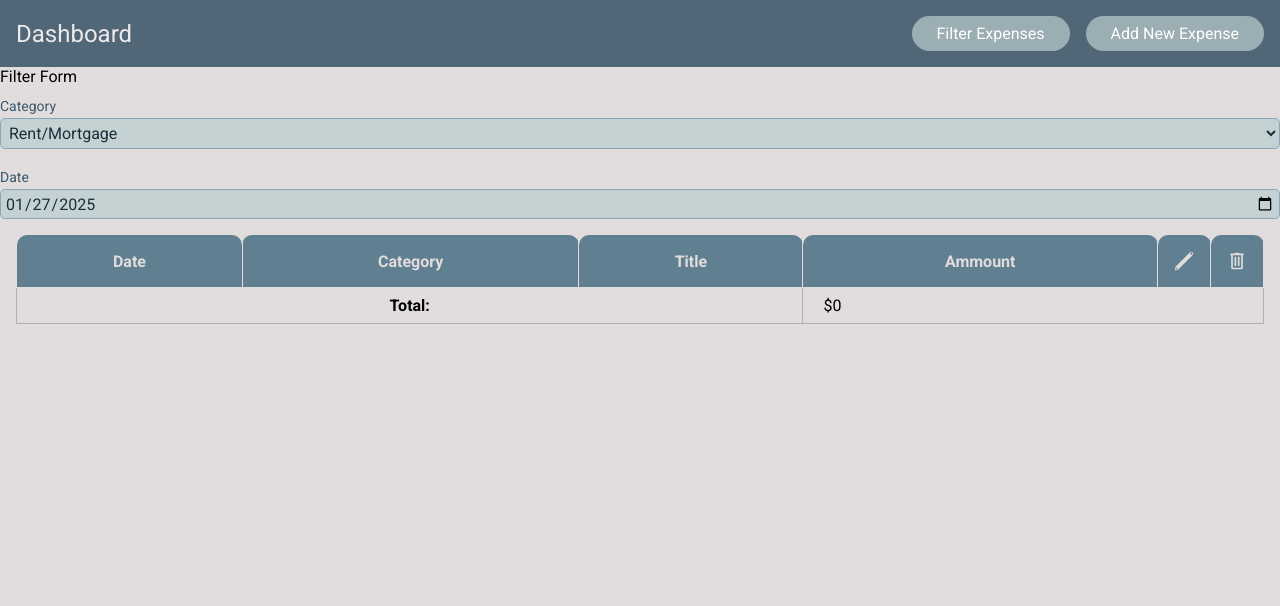
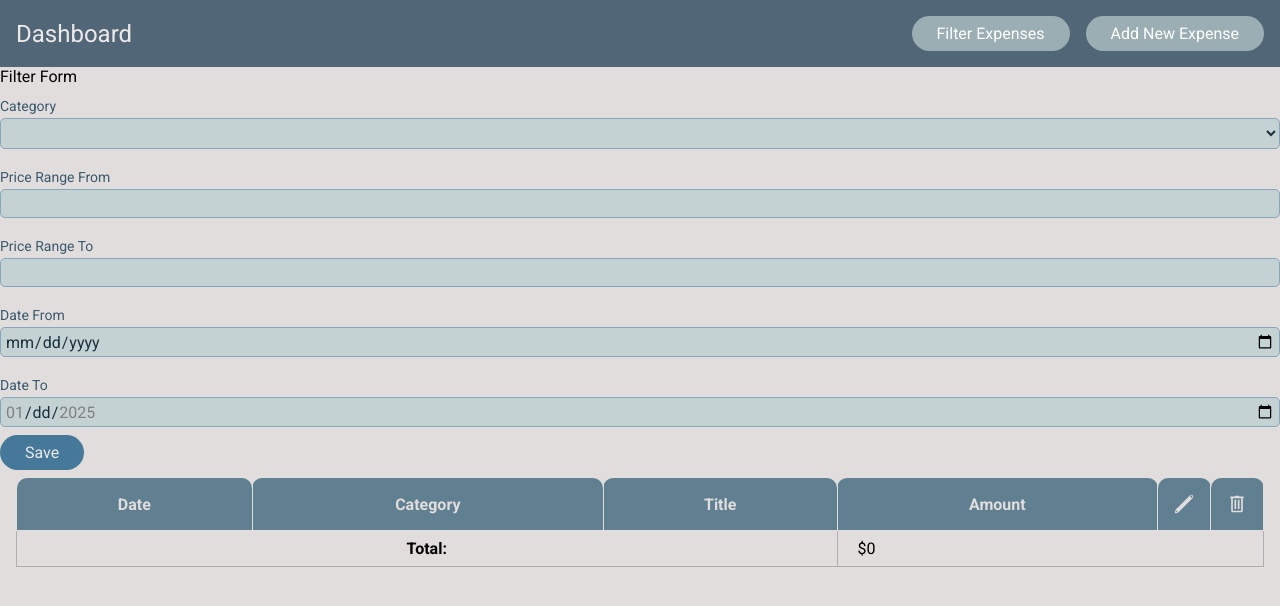
Before and after one commit to MariaZebroff/expense-app, a React (Vite) app: page / in a window 1280 px wide. Shown: the top 606 px of the page. Built offline with nearby package versions, Linux system fonts and the light colour scheme.

Commit message:
filter basic logic implemented

```diff
--- a/src/App.tsx
+++ b/src/App.tsx
@@ -14,6 +14,7 @@ import './App.css'
 
 function App() {
   const [expenseCollection, setExpenseCollection] = useState<expenseCollection[]>([]);
+  const [filteredExpenses, setFilteredExpenses] = useState<expenseCollection[]>([]);
   const [editedExpense, setEditedExpense] = useState<expenseCollection>();
   const [isOpened, setIsOpened] = useState<boolean>(false);
   const [isFilterOpened, setIsFilterOpened] = useState<boolean>(false);
@@ -63,6 +64,10 @@ function App() {
     setExpenseCollection(updatedArray);
   }
 
+  const handleExpenseFilter = (filteredExpenses:expenseCollection[]) =>{
+    setFilteredExpenses(filteredExpenses);
+  }
+
   const handleExpenseEdit=(id:string)=>{
 
     setIsOpened(true);
@@ -74,9 +79,9 @@ function App() {
   return (
     <>
         <Nav openFormHandle={onFormOpen} openFilterFormHandle ={onFilterOpen}/>
-        <FilterForm />
+        <FilterForm allExpenses={expenseCollection} onExpenseFilter = {handleExpenseFilter}/>
         <ExpenseForm editedExpense = {editedExpense} handleEditExpense={handleExpEditSubmit} handleSubmitForm = {handleExpSubmit} isOpened={isOpened} onFormClose={onFormClose}/>
-        <ExpenseTable data={expenseCollection} onExpenseDelete={handleExpenseDelete} onExpenseEdit={handleExpenseEdit}/>
+        <ExpenseTable data={filteredExpenses} onExpenseDelete={handleExpenseDelete} onExpenseEdit={handleExpenseEdit}/>
     </>
   )
 }
--- a/src/components/CategorySelector.tsx
+++ b/src/components/CategorySelector.tsx
@@ -12,6 +12,7 @@ const CategorySelector = ({category, onCategorySet}:CategoryProps) =>{
 return (<div className=" py-2 flex flex-col">
     <label htmlFor="category" className="block text-sm/6 font-small input-label">Category</label>
             <select value={category} onChange={handleSelect} name="category" id="category" className = "block min-w-0 grow p-1  focus:outline-none input-field">
+            <option value="default"></option>
             <optgroup label="housing">
                 <option value="rent">Rent/Mortgage</option>
                 <option value="utilities">Utilities (Electricity, Water, Gas)</option>
--- a/src/components/DisplayNewExpenseCard.tsx
+++ b/src/components/DisplayNewExpenseCard.tsx
@@ -6,15 +6,15 @@ import ExpList from '../types/ExpList'
 interface DisplayNewExpenseCardProps {
     dateCurrent: string;
     data: ExpList[];
-    onExpenseDelete: (arg:string)=>void
+    onExpenseDelete: (arg: string) => void
 }
-const DisplayNewExpenseCard = ({dateCurrent, data, onExpenseDelete}:DisplayNewExpenseCardProps)=>{
+const DisplayNewExpenseCard = ({ dateCurrent, data, onExpenseDelete }: DisplayNewExpenseCardProps) => {
 
     return (
         <div className="py-7 pl-7 w-100">
             <div className="display-card-wrapper flex flex-col">
                 <ul className="grow p-4">
-                    {data.map(exp=> <li className="flex justify-between items-center py-1 mt-1" key={exp.id}><p><span className="mr-2">{exp.category}</span><span className="mr-2"> - </span>${exp.ammount}</p> <Button size="sm" handleClick={()=>{onExpenseDelete(exp.id)}}  text="-" btntype="button" mode="light"/></li>)}
+                    {data.map(exp => <li className="flex justify-between items-center py-1 mt-1" key={exp.id}><p><span className="mr-2">{exp.category}</span><span className="mr-2"> - </span>${exp.amount}</p> <Button size="sm" handleClick={() => { onExpenseDelete(exp.id) }} text="-" btntype="button" mode="light" /></li>)}
                 </ul>
                 <p className="px-4 justify-self-end"><span>Date: </span>{dateCurrent}</p>
             </div>
--- a/src/components/ExpenseForm.tsx
+++ b/src/components/ExpenseForm.tsx
@@ -4,7 +4,7 @@ import Button from './Button';
 import Input from './Input';
 import CategorySelector from './CategorySelector';
 import DisplayNewExpenseCard from './DisplayNewExpenseCard';
-import {v4 as getId} from "uuid";
+import { v4 as getId } from "uuid";
 
 import ExpList from '../types/ExpList'
 import expenseCollection from '../types/ExpenseCollection'
@@ -12,37 +12,37 @@ import expenseCollection from '../types/ExpenseCollection'
 import './ExpenseForm.css'
 
 interface ExpenseForm {
-    onFormClose: ()=>void;
-    handleSubmitForm: (date:string, list:ExpList[])=>void;
-    handleEditExpense: (exp: expenseCollection)=>void;
+    onFormClose: () => void;
+    handleSubmitForm: (date: string, list: ExpList[]) => void;
+    handleEditExpense: (exp: expenseCollection) => void;
     isOpened: boolean;
     editedExpense?: expenseCollection
 }
 
-const ExpenseForm = ({handleSubmitForm, isOpened, onFormClose, editedExpense, handleEditExpense}:ExpenseForm)=>{
+const ExpenseForm = ({ handleSubmitForm, isOpened, onFormClose, editedExpense, handleEditExpense }: ExpenseForm) => {
 
     const defaultDate: Date = new Date();
 
-useEffect(()=>{
+    useEffect(() => {
         console.log('editedExpense', editedExpense);
-    if(editedExpense){
+        if (editedExpense) {
             console.log('Hello!')
             console.log('Hello', editedExpense)
             const date = new Date(editedExpense.date);
             setTitle(editedExpense.expData.title);
-        setAmmount(editedExpense.expData.ammount);
+            setAmount(editedExpense.expData.amount);
             setCategory(editedExpense.expData.category);
             setDate(date);
         }
-},[ editedExpense]);
+    }, [editedExpense]);
 
 
     const [title, setTitle] = useState<string>('');
-    const [ammount, setAmmount] = useState<string>('');
-    const [category, setCategory] = useState<string>('rent');
+    const [amount, setAmount] = useState<string>('');
+    const [category, setCategory] = useState<string>('default');
     const [date, setDate] = useState<Date>(defaultDate);
     const [expList, setExpList] = useState<ExpList[]>([]);
-    const [message, setMessage]=useState<string | null>(null);
+    const [message, setMessage] = useState<string | null>(null);
 
     // const [newDataForEditedExpense, setNewDataForEditedExpense] = useState<expenseCollection>();
 
@@ -51,8 +51,8 @@ useEffect(()=>{
         console.log(title);
     }
 
-    const onSetAmmount = (event: React.ChangeEvent<HTMLInputElement>): void => {
-        setAmmount(event.target.value);
+    const onSetAmount = (event: React.ChangeEvent<HTMLInputElement>): void => {
+        setAmount(event.target.value);
     }
     const onCategorySet = (event: React.ChangeEvent<HTMLSelectElement>): void => {
 
@@ -64,66 +64,66 @@ useEffect(()=>{
         setDate(new Date(event.target.value))
     }
 
-    const handleEdit= (e: React.FormEvent)=>{
+    const handleEdit = (e: React.FormEvent) => {
         e.preventDefault();
         console.log('click2');
         console.log('title', title);
-        console.log('ammount', ammount);
-        if(title ==='' && ammount === ''){
-            setMessage("Ammount or title can't be empty");
-        }else {
-            editedExpense && handleEditExpense({date: date.toLocaleDateString('en-CA'), expData: {id: editedExpense?.expData.id, title, ammount, category  }} )
+        console.log('amount', amount);
+        if (title === '' && amount === '') {
+            setMessage("Amount or title can't be empty");
+        } else {
+            editedExpense && handleEditExpense({ date: date.toLocaleDateString('en-CA'), expData: { id: editedExpense?.expData.id, title, amount, category } })
             message && setMessage(null);
             setTitle('');
-            setAmmount('');
-            setCategory('rent');
+            setAmount('');
+            setCategory('default');
             setDate(defaultDate);
             onFormClose();
         }
     }
 
-    const handleSubmit =(e: React.FormEvent)=>{
+    const handleSubmit = (e: React.FormEvent) => {
         e.preventDefault();
         console.log('click');
 
-        if(title !=='' && ammount !== ''){
+        if (title !== '' && amount !== '') {
             setMessage("Please add new expense to the list");
-        }else if((title ==='' || ammount === '')&& expList.length===0){
+        } else if ((title === '' || amount === '') && expList.length === 0) {
             setMessage("Please add new expense to the list");
         }
         else {
             handleSubmitForm(date.toLocaleDateString('en-CA'), expList);
             message && setMessage(null);
             setTitle('');
-            setAmmount('');
-            setCategory('rent');
+            setAmount('');
+            setCategory('default');
             setExpList([]);
             setDate(defaultDate);
             onFormClose();
         }
     }
 
-    const expenseAdd = ()=>{
-        if(title==='' || ammount === ''){
-            setMessage("Title or Ammount can't be empty");
-        }else {
+    const expenseAdd = () => {
+        if (title === '' || amount === '' || category === 'default') {
+            setMessage("Title, Amount or Category can't be empty");
+        } else {
             message && setMessage(null);
-            setExpList([...expList, {id: getId(), title, ammount, category}])
+            setExpList([...expList, { id: getId(), title, amount, category }])
             setTitle('');
-            setAmmount('');
-            setCategory('rent');
+            setAmount('');
+            setCategory('default');
         }
     }
 
-    const expenseRemoved = (id:string)=>{
-        const newList = expList.filter(exp=>exp.id !== id);
+    const expenseRemoved = (id: string) => {
+        const newList = expList.filter(exp => exp.id !== id);
         setExpList(newList);
     }
-    const cancelForm = ()=>{
+    const cancelForm = () => {
         onFormClose();
         setTitle('');
-        setAmmount('');
-        setCategory('rent');
+        setAmount('');
+        setCategory('default');
         setMessage(null);
         setDate(defaultDate);
     }
@@ -133,22 +133,22 @@ useEffect(()=>{
         {isOpened && <div className="p-12 expense-form">
             <div className="flex">
 
-        <form onSubmit ={editedExpense? handleEdit :handleSubmit}>
-            <h2 className="header">{editedExpense?'Edit Expense': 'New Expense'}</h2>
+                <form onSubmit={editedExpense ? handleEdit : handleSubmit}>
+                    <h2 className="header">{editedExpense ? 'Edit Expense' : 'New Expense'}</h2>
                     {message && <p className="message text-[10px]">{message}</p>}
-            <Input labelText="Title" inputType="text" inputName= "title" value={title} handleChange={onSetTitle}/>
-            <Input labelText="Ammount" min={1} inputType="number" inputName= "ammount" value={ammount} handleChange={onSetAmmount}/>
-            <CategorySelector category={category} onCategorySet={onCategorySet}/>
-            {!editedExpense && <Button size="sm" text="+" btntype="button" mode="dark" handleClick={expenseAdd}/>}
+                    <Input labelText="Title" inputType="text" inputName="title" value={title} handleChange={onSetTitle} />
+                    <Input labelText="Amount" min={1} inputType="number" inputName="amount" value={amount} handleChange={onSetAmount} />
+                    <CategorySelector category={category} onCategorySet={onCategorySet} />
+                    {!editedExpense && <Button size="sm" text="+" btntype="button" mode="dark" handleClick={expenseAdd} />}
 
-            <Input labelText="Date"  inputType="date" inputName= "date" value={date.toLocaleDateString('en-CA')} handleChange={onSetDate}/>
+                    <Input labelText="Date" inputType="date" inputName="date" value={date.toLocaleDateString('en-CA')} handleChange={onSetDate} />
 
                     <div className="btn-wrapper py-3">
-                <Button size="md" text={editedExpense? "Save Edits": "Save"} btntype="submit" mode="dark" />
-                <Button size="md"  text="Cancel" btntype="button" mode="light" handleClick={cancelForm}/>
+                        <Button size="md" text={editedExpense ? "Save Edits" : "Save"} btntype="submit" mode="dark" />
+                        <Button size="md" text="Cancel" btntype="button" mode="light" handleClick={cancelForm} />
                     </div>
                 </form>
-        {!editedExpense && <DisplayNewExpenseCard dateCurrent={date.toLocaleDateString('en-CA')} data={expList} onExpenseDelete={expenseRemoved}/>}
+                {!editedExpense && <DisplayNewExpenseCard dateCurrent={date.toLocaleDateString('en-CA')} data={expList} onExpenseDelete={expenseRemoved} />}
             </div>
         </div>}
     </>)
--- a/src/components/FilterForm.tsx
+++ b/src/components/FilterForm.tsx
@@ -1,28 +1,147 @@
-import { useState} from 'react';
+import { useState, useEffect } from 'react';
 import Input from './Input';
+import Button from './Button';
 import CategorySelector from './CategorySelector';
+import expenseCollection from '../types/ExpenseCollection';
 
+interface FilterFormProps {
+  allExpenses: expenseCollection[];
+  onExpenseFilter: (arg: expenseCollection[]) => void;
+}
 
-
-const FilterForm =()=>{
+const FilterForm = ({ allExpenses, onExpenseFilter }: FilterFormProps) => {
   const defaultDate: Date = new Date();
 
-    const onCategorySet = ()=>{
+  const [filteredCollection, setFilteredCollection] = useState<expenseCollection[]>([]);
+  const [category, setCategory] = useState<string>('default');
+  const [date, setDate] = useState<Date | null>(null);
+  const [dateRange, setdateRange] = useState<Date | null>(null);
+  const [amount, setAmount] = useState<string>('');
+  const [amountTo, setAmountTo] = useState<string>('');
 
+  useEffect(() => {
+    setFilteredCollection(allExpenses);
+  }, [allExpenses]);
+
+  useEffect(() => {
+    onExpenseFilter(filteredCollection);
+  }, [filteredCollection]);
+
+  const onCategorySet = (event: React.ChangeEvent<HTMLSelectElement>): void => {
+    setCategory(event.target.value);
+  };
+
+  const onSetDate = (event: React.ChangeEvent<HTMLInputElement>): void => {
+    if (event.target.value) {
+      setDate(new Date(event.target.value));
+    } else {
+      setDate(null);
+    }
+  };
+
+  const onSetDateRange = (event: React.ChangeEvent<HTMLInputElement>): void => {
+    if (event.target.value) {
+      setdateRange(new Date(event.target.value));
+    } else {
+      setdateRange(null);
+    }
+  };
+
+  const onSetAmountFrom = (event: React.ChangeEvent<HTMLInputElement>): void => {
+    const value = parseInt(event.target.value, 10);
+
+    console.log('ammount value', value);
+    if (value >= 1) {
+      setAmount(value + "");
+    }else{
+        setAmount('');
+    }
+  };
+
+  const onSetAmountTo = (event: React.ChangeEvent<HTMLInputElement>): void => {
+    const value = parseInt(event.target.value, 10);
+    console.log('ammount value EVENT', event.target.value  === "");
+    console.log('ammountTo value', value);
+
+    if (value&&(value >= 1)) {
+      setAmountTo(value + "");
+    }else{
+        setAmountTo('');
+    }
+  };
+
+  const filterExpenses = ()=>{
+    let filteredArr = allExpenses;
+    console.log('amount', amount);
+    console.log('amountTo', amountTo);
+    if(category !== 'default'){
+        filteredArr = filteredArr.filter(exp=> exp.expData.category === category);
+    }
+     if(amount !== ''){
+        filteredArr = filteredArr.filter(exp=> +exp.expData.amount >= +amount);
+    }
+    if(amountTo !== ''){
+        filteredArr = filteredArr.filter(exp=> +exp.expData.amount <= +amountTo);
+    }
+    if(date !== null){
+        filteredArr = filteredArr.filter(exp => {
+            const expenseDate = new Date(exp.date).setHours(0, 0, 0, 0);
+            const filterDate = new Date(date).setHours(0, 0, 0, 0);
+            return expenseDate >= filterDate;
+        });
+    }
+    if(dateRange !== null){
+        filteredArr = filteredArr.filter(exp => {
+            const expenseDate = new Date(exp.date).setHours(0, 0, 0, 0);
+            const filterDate = new Date(dateRange).setHours(0, 0, 0, 0);
+            return expenseDate <= filterDate;
+        });
+    }
+    onExpenseFilter([...filteredArr]);
   }
 
-    const onSetDate =()=>{
+  return (
+    <div>
+      <h2>Filter Form</h2>
+      <CategorySelector category={category} onCategorySet={onCategorySet} />
 
-    }
+      <Input
+        labelText="Price Range From"
+        min={1}
+        inputType="number"
+        inputName="amount"
+        value={amount}
+        handleChange={onSetAmountFrom}
+      />
+      <Input
+        labelText="Price Range To"
+        min={1}
+        inputType="number"
+        inputName="amountTo"
+        value={amountTo}
+        handleChange={onSetAmountTo}
+      />
 
-     const [category, setCategory] = useState<string>('rent');
-    const [date, setDate] = useState<Date>(defaultDate);
-return (<div>
-    Filter Form
-    <CategorySelector category={category} onCategorySet={onCategorySet}/>
-
-    <Input labelText="Date"  inputType="date" inputName= "date" value={date.toLocaleDateString('en-CA')} handleChange={onSetDate}/>
-</div>)
-}
+      <Input
+        labelText="Date From"
+        max={defaultDate.toISOString().split('T')[0]}
+        inputType="date"
+        inputName="date"
+        value={date ? date.toISOString().split('T')[0] : ''}
+        handleChange={onSetDate}
+      />
+      <Input
+        labelText="Date To"
+        max={defaultDate.toISOString().split('T')[0]}
+        min={date ? date.toISOString().split('T')[0] : defaultDate.toISOString().split('T')[0]}
+        inputType="date"
+        inputName="date"
+        value={dateRange ? dateRange.toISOString().split('T')[0] : ''}
+        handleChange={onSetDateRange}
+      />
+       <Button size="md" text="Save" btntype="button" mode="dark" handleClick={filterExpenses} />
+    </div>
+  );
+};
 
 export default FilterForm;
--- a/src/components/Input.tsx
+++ b/src/components/Input.tsx
@@ -4,19 +4,19 @@ interface InputProps  {
     labelText: string;
     inputType: string;
     inputName: string;
-    min?: number;
-    max?: number;
+    min?: number | string;
+    max?: number | string;
     handleChange: (event: React.ChangeEvent<HTMLInputElement>) => void;
     value: string
 }
-const Input =({labelText, inputType, inputName, value, min, handleChange}:InputProps)=>{
+const Input =({labelText, inputType, inputName, value, min, max, handleChange}:InputProps)=>{
     const handleInputChange = (event: React.ChangeEvent<HTMLInputElement>)=>{
         handleChange(event);
     }
 
     return <div className=" py-2 flex flex-col">
     <label htmlFor={inputName} className="block text-sm/6 font-small input-label">{labelText}</label>
-    <input {...(min !== undefined ? { min } : {})}  type={inputType} name={inputName} id={inputName} value={value} onChange={handleInputChange} className = "block min-w-0 grow p-1  focus:outline-none input-field"/>
+    <input {...(max !== undefined ? { max } : {})} {...(min !== undefined ? { min } : {})}  type={inputType} name={inputName} id={inputName} value={value} onChange={handleInputChange} className = "block min-w-0 grow p-1  focus:outline-none input-field"/>
     </div>
 }
 
--- a/src/components/layout/ExpenseTable.tsx
+++ b/src/components/layout/ExpenseTable.tsx
@@ -6,16 +6,16 @@ import './ExpenseTable.css'
 
 import getTheTotal from '../../utils/total'
 
-interface ExpenseTableProps  {
+interface ExpenseTableProps {
     data: expenseCollection[],
-    onExpenseDelete: (id:string)=>void;
-    onExpenseEdit: (id:string)=>void;
+    onExpenseDelete: (id: string) => void;
+    onExpenseEdit: (id: string) => void;
 }
-const ExpenseTable =({data, onExpenseDelete, onExpenseEdit}:ExpenseTableProps)=>{
+const ExpenseTable = ({ data, onExpenseDelete, onExpenseEdit }: ExpenseTableProps) => {
 
     const dataArrangedByDate = data.sort((a, b) => new Date(a.date).getTime() - new Date(b.date).getTime());
-    const ammountArr = data.map(el=>el.expData.ammount);
-    const total = getTheTotal(ammountArr);
+    const amountArr = data.map(el => el.expData.amount);
+    const total = getTheTotal(amountArr);
 
     return (<div className='w-full px-4'>
 
@@ -25,20 +25,21 @@ const ExpenseTable =({data, onExpenseDelete, onExpenseEdit}:ExpenseTableProps)=>
                     <th className='p-4'>Date</th>
                     <th className='p-4'>Category</th>
                     <th className='p-4'>Title</th>
-                <th className='p-4'>Ammount</th>
+                    <th className='p-4'>Amount</th>
                     <th className='p-4 edit-row'><div></div></th>
                     <th className='p-4 delete-row'><div></div></th>
                 </tr>
             </thead>
             <tbody>
                 {dataArrangedByDate.map(exp => <ExpenseRow
+                    key={exp.expData.id}
                     id={exp.expData.id}
                     date={exp.date}
                     title={exp.expData.title}
                     category={exp.expData.category}
-        ammount={exp.expData.ammount}
-        onExpenseDelete = {onExpenseDelete}
-        onExpenseEdit ={onExpenseEdit}
+                    amount={exp.expData.amount}
+                    onExpenseDelete={onExpenseDelete}
+                    onExpenseEdit={onExpenseEdit}
                 />)}
             </tbody>
             <tfoot >
--- a/src/types/ExpList.ts
+++ b/src/types/ExpList.ts
@@ -1,6 +1,6 @@
 export default interface ExpList {
     id: string
     title: string;
-    ammount: string;
+    amount: string;
     category: string;
 }
```
Also changed, not shown: src/components/layout/ExpenseRow.tsx (+9 -9 lines). Lines whose indentation alone changed are shown as unchanged.
